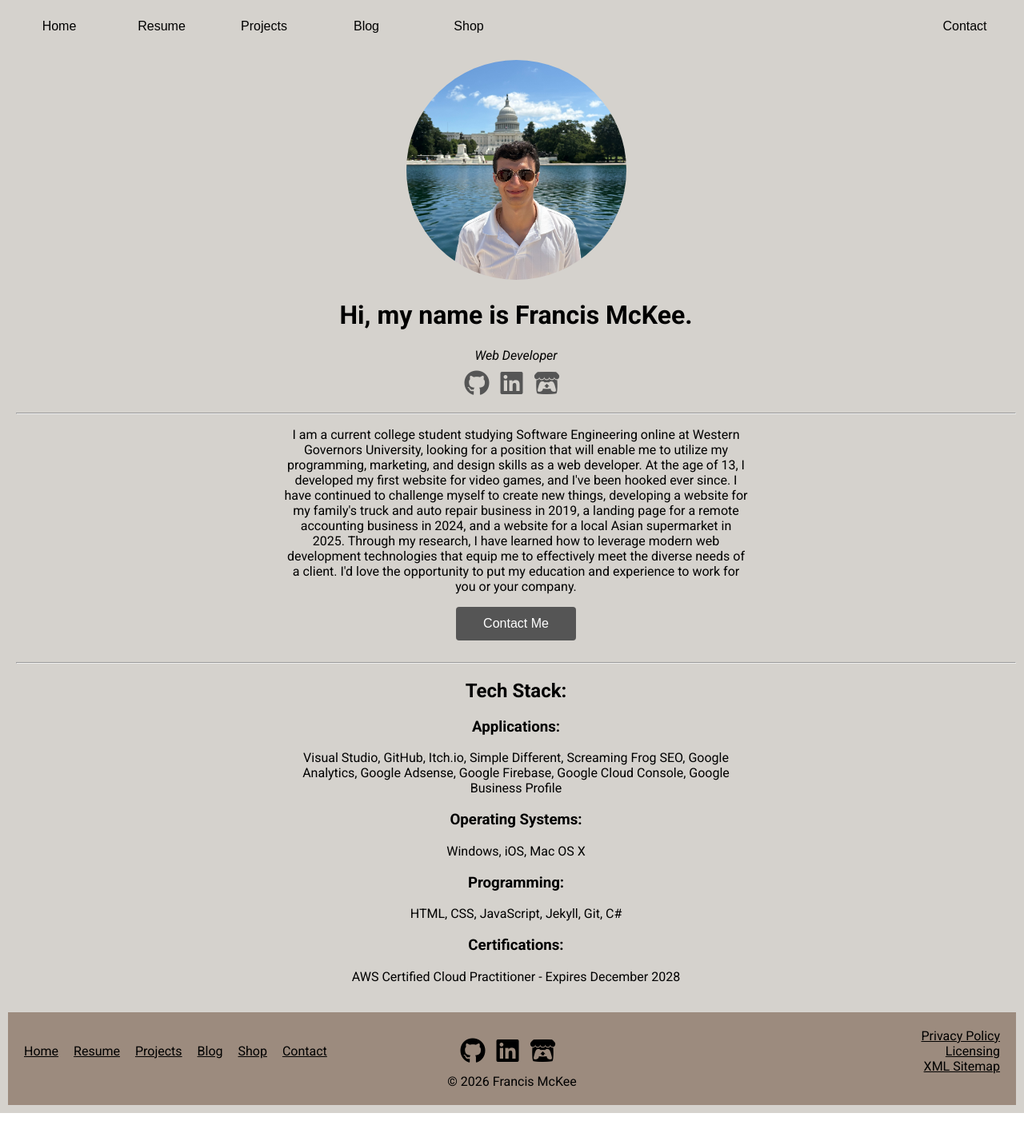
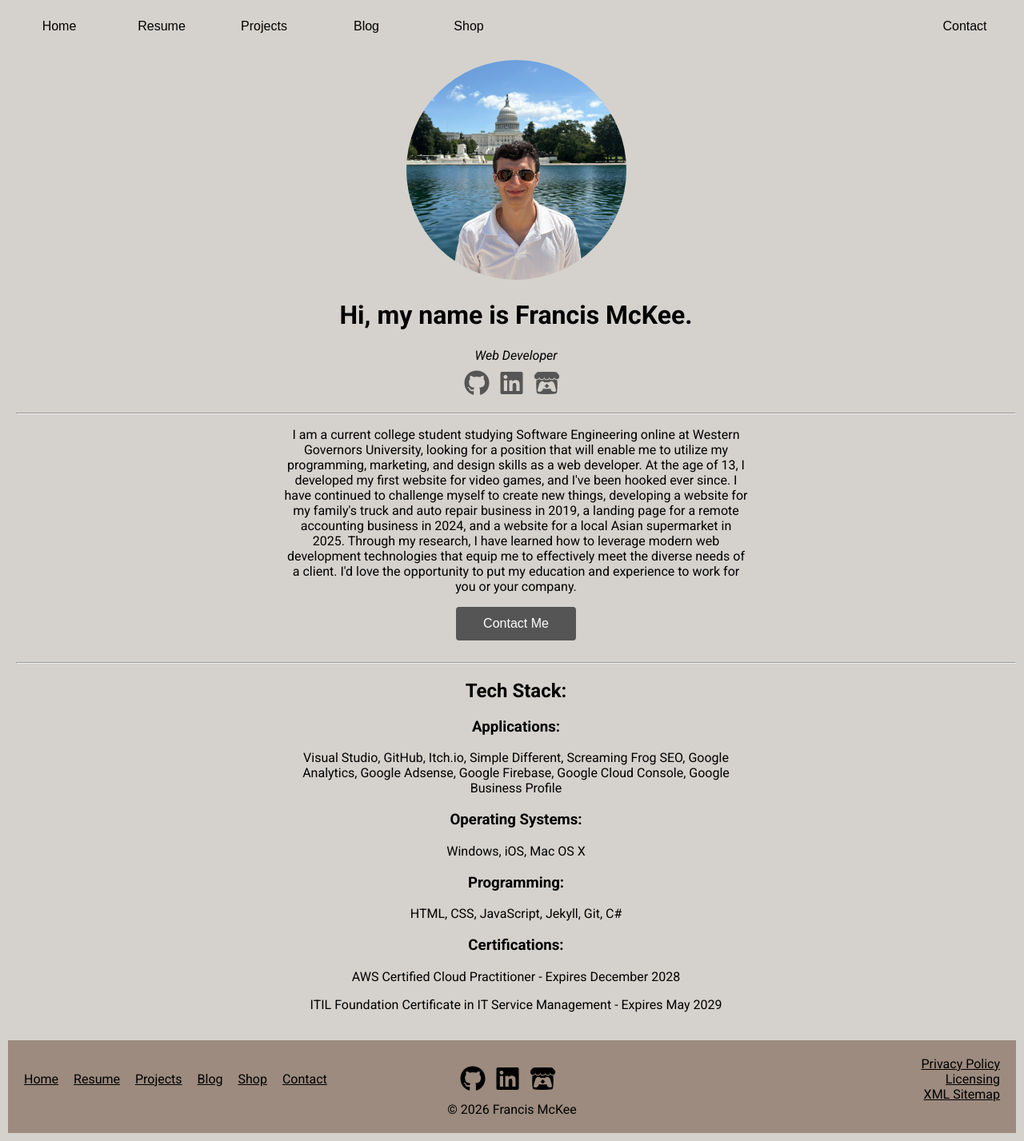
Before and after one commit to Francis-McKee/francis-mckee.github.io, a Jekyll site: the page built from index.html, in a window 1280 px wide. Shown: the whole page at 80% size. Built offline with Jekyll 4.4.1, drawn with Linux system fonts in a browser that asks for light colours; nearby versions of some CDN libraries; comment, search, counter and statistics services are not loaded; before the commit the page ends 1392 px from its top, so only the background shows below that.

Commit message:
updated resume with ITIL Certification

```diff
--- a/index.html
+++ b/index.html
@@ -55,5 +55,6 @@
 
   <h3> Certifications: </h3>
   <p> AWS Certified Cloud Practitioner - Expires December 2028 </p>
+  <p> ITIL Foundation Certificate in IT Service Management - Expires May 2029 </p>
 
 </div>
--- a/resume.html
+++ b/resume.html
@@ -112,6 +112,9 @@
 <h1> Courses and Certificates: </h1>
 <ul>
     <li>
+        <p> <a href="https://www.linkedin.com/in/francis-mckee-7338311a6/overlay/Certifications/147690153/treasury/?profileId=ACoAADAtPdcBmq0UV65oJasQP-GN-3vwgdKdEs4" target="_blank" rel="noopener noreferrer"> ITIL Foundation Certificate in IT Service Management</a> - <i> PeopleCert </i> - Expires May 2029 </p>
+    </li>
+    <li>
         <p> <a href="https://www.linkedin.com/in/francis-mckee-7338311a6/overlay/1766966864540/single-media-viewer/?type=DOCUMENT&profileId=ACoAADAtPdcBmq0UV65oJasQP-GN-3vwgdKdEs4" target="_blank" rel="noopener noreferrer"> AWS Certified Cloud Practitioner</a> - <i> Amazon Web Services (AWS) </i> - Expires December 2028 </p>
     </li>
     <li>
```
Also changed, not shown: 2 other files.
